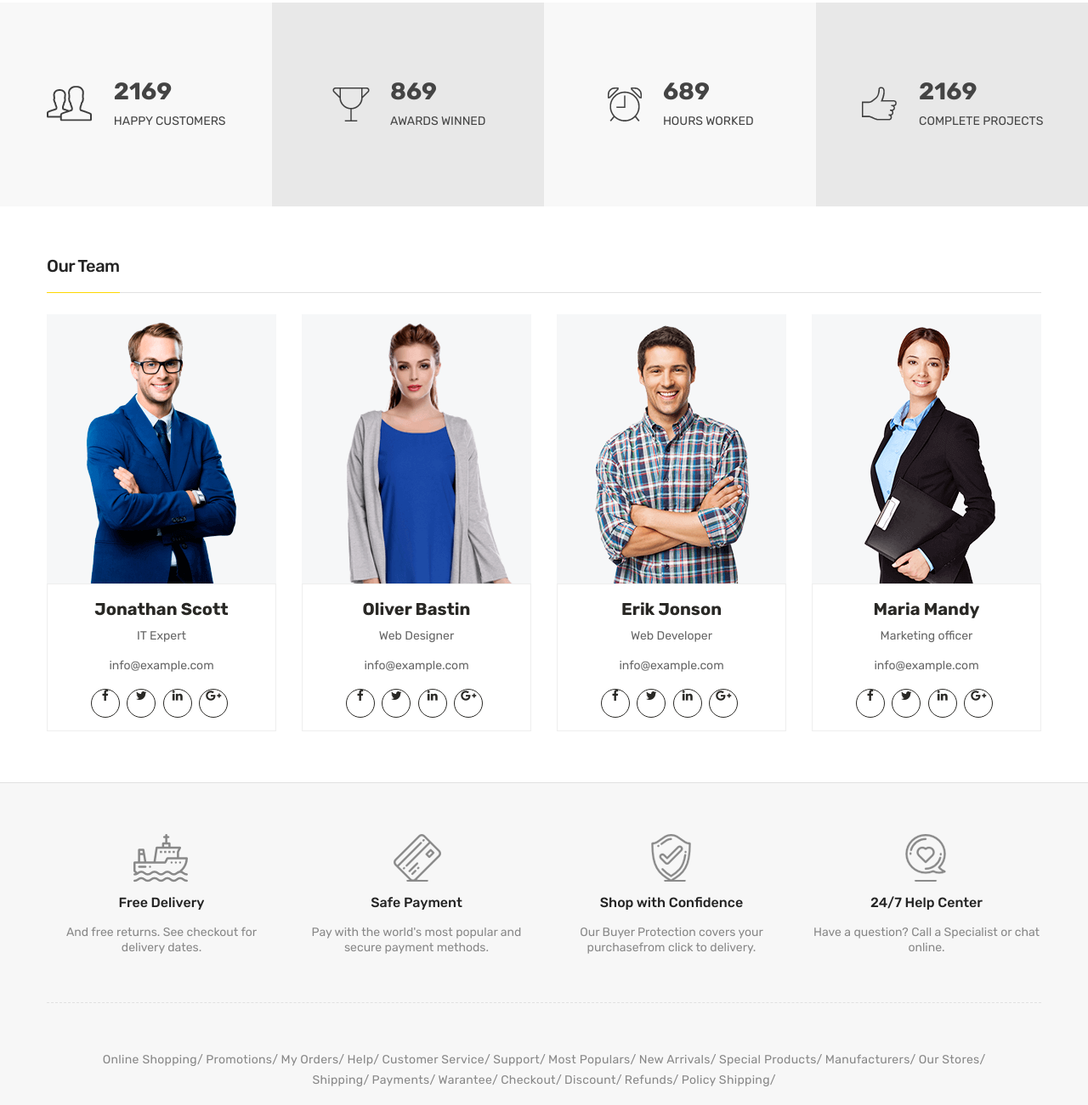
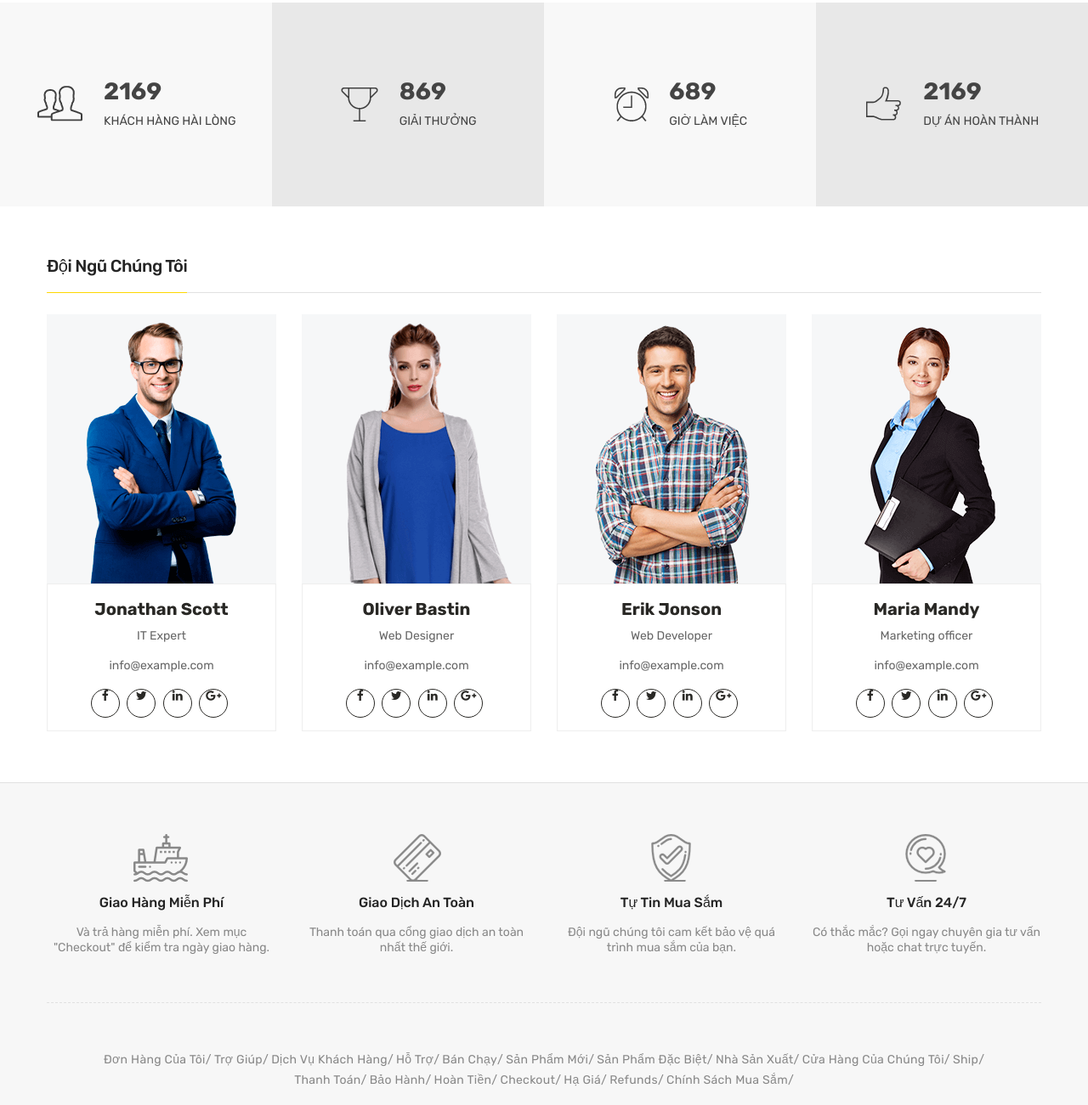
Before and after one commit to QDuy05/Web-Project, a website: page about-us.html in a window 1280 px wide. Shown: the part 1466-2767 px from the top of the page at 85% size. Drawn offline with Linux system fonts and the light colour scheme.

Commit message:
Update about-us.html

```diff
--- a/about-us.html
+++ b/about-us.html
@@ -34,7 +34,7 @@
                             <div class="col-lg-3 col-md-4">
                                 <div class="header-top-left">
                                     <ul class="phone-wrap">
-                                        <li><span>Telephone Enquiry:</span><a href="#">(+123) 123 321 345</a></li>
+                                        <li><span>Số điện thoại:</span><a href="#">(+123) 123 321 345</a></li>
                                     </ul>
                                 </div>
                             </div>
@@ -42,17 +42,17 @@
                                 <div class="header-top-right">
                                     <ul class="ht-menu">
                                         <li>
-                                            <div class="ht-setting-trigger"><span>Setting</span></div>
+                                            <div class="ht-setting-trigger"><span>Cài Đặt</span></div>
                                             <div class="setting ht-setting">
                                                 <ul class="ht-setting-list">
-                                                    <li><a href="login-register.html">My Account</a></li>
+                                                    <li><a href="login-register.html">Tài khoản của tôi</a></li>
                                                     <li><a href="checkout.html">Checkout</a></li>
-                                                    <li><a href="login-register.html">Sign In</a></li>
+                                                    <li><a href="login-register.html">Đăng Nhập</a></li>
                                                 </ul>
                                             </div>
                                         </li>
                                         <li>
-                                            <span class="currency-selector-wrapper">Currency :</span>
+                                            <span class="currency-selector-wrapper">Đơn vị tiền tệ :</span>
                                             <div class="ht-currency-trigger"><span>USD $</span></div>
                                             <div class="currency ht-currency">
                                                 <ul class="ht-setting-list">
@@ -62,11 +62,11 @@
                                             </div>
                                         </li>
                                         <li>
-                                            <span class="language-selector-wrapper">Language :</span>
-                                            <div class="ht-language-trigger"><span>English</span></div>
+                                             <span class="language-selector-wrapper">Ngôn Ngữ :</span>
+                                            <div class="ht-language-trigger"><span>Tiếng Việt</span></div>
                                             <div class="language ht-language">
                                                 <ul class="ht-setting-list">
-                                                    <li class="active"><a href="#"><img src="images/menu/flag-icon/1.jpg" alt="">English</a></li>
+                                                    <li class="active"><a href="#"><img src="images/menu/flag-icon/1.jpg" alt="">Tiếng Việt</a></li>
                                                     <li><a href="#"><img src="images/menu/flag-icon/2.jpg" alt="">Français</a></li>
                                                 </ul>
                                             </div>
@@ -159,9 +159,9 @@
                                 <div class="hb-menu">
                                     <nav>
                                         <ul>
-                                            <li class="dropdown-holder"><a href="index.html">Home</a>
-                                            <li><a href="about-us.html">About Us</a></li>
-                                            <li><a href="contact.html">Contact</a></li>
+                                             <li class="dropdown-holder"><a href="index.html">Trang Chủ</a>
+                                            <li><a href="about-us.html">Về Chúng Tôi</a></li>
+                                            <li><a href="contact.html">Liên Hệ</a></li>
                                         </ul>
                                     </nav>
                                 </div>
@@ -182,8 +182,8 @@
                 <div class="container">
                     <div class="breadcrumb-content">
                         <ul>
-                            <li><a href="index.html">Home</a></li>
-                            <li class="active">About Us</li>
+                            <li><a href="index.html">Trang Chủ</a></li>
+                            <li class="active">Về Chúng Tôi</li>
                         </ul>
                     </div>
                 </div>
@@ -193,7 +193,7 @@
                     <div class="row">
                         <div class="col-lg-6 order-last order-lg-first">
                             <div class="about-text-wrap">
-                                <h2><span>Provide Best</span>Product For You</h2>
+                                <h2><span>Mang Đến Những</span>Sản Phẩm Tốt Nhất</h2>
                                 <p>We provide the best Beard oile all over the world. We are the worldd best store in indi for Beard Oil. You can buy our product without any hegitation because they truste us and buy our product without any hagitation because they belive and always happy buy our product.</p>
                                 <p>Some of our customer say’s that they trust us and buy our product without any hagitation because they belive us and always happy to buy our product.</p>
                                 <p>We provide the beshat they trusted us and buy our product without any hagitation because they belive us and always happy to buy.</p>
@@ -221,7 +221,7 @@
                                             <h3 class="counter">2169</h3>
                                         </div>
                                         <div class="counter-text">
-                                            <span>HAPPY CUSTOMERS</span>
+                                            <span>KHÁCH HÀNG HÀI LÒNG</span>
                                         </div>
                                     </div>
                                 </div>
@@ -237,7 +237,7 @@
                                         <h3 class="counter">869</h3>
                                     </div>
                                     <div class="counter-text">
-                                        <span>AWARDS WINNED</span>
+                                        <span>GIẢI THƯỞNG</span>
                                     </div>
                                 </div>
                             </div>
@@ -252,7 +252,7 @@
                                         <h3 class="counter">689</h3>
                                     </div>
                                     <div class="counter-text">
-                                        <span>HOURS WORKED</span>
+                                        <span>GIỜ LÀM VIỆC</span>
                                     </div>
                                 </div>
                             </div>
@@ -267,7 +267,7 @@
                                         <h3 class="counter">2169</h3>
                                     </div>
                                     <div class="counter-text">
-                                        <span>COMPLETE PROJECTS</span>
+                                        <span>DỰ ÁN HOÀN THÀNH</span>
                                     </div>
                                 </div>
                             </div>
@@ -280,7 +280,7 @@
                     <div class="row">
                         <div class="col-12">
                             <div class="li-section-title capitalize mb-25">
-                                <h2><span>our team</span></h2>
+                                <h2><span>Đội ngũ chúng tôi</span></h2>
                             </div>
                         </div>
                     </div>
@@ -372,8 +372,8 @@
                                             <img src="images/shipping-icon/1.png" alt="Shipping Icon">
                                         </div>
                                         <div class="shipping-text">
-                                            <h2>Free Delivery</h2>
-                                            <p>And free returns. See checkout for delivery dates.</p>
+                                            <h2>Giao Hàng Miễn Phí</h2>
+                                            <p>Và trả hàng miễn phí. Xem mục "Checkout" để kiểm tra ngày giao hàng.</p>
                                         </div>
                                     </div>
                                 </div>
@@ -383,8 +383,8 @@
                                             <img src="images/shipping-icon/2.png" alt="Shipping Icon">
                                         </div>
                                         <div class="shipping-text">
-                                            <h2>Safe Payment</h2>
-                                            <p>Pay with the world's most popular and secure payment methods.</p>
+                                            <h2>Giao Dịch An Toàn</h2>
+                                            <p>Thanh toán qua cổng giao dịch an toàn nhất thế giới.</p>
                                         </div>
                                     </div>
                                 </div>
@@ -394,8 +394,8 @@
                                             <img src="images/shipping-icon/3.png" alt="Shipping Icon">
                                         </div>
                                         <div class="shipping-text">
-                                            <h2>Shop with Confidence</h2>
-                                            <p>Our Buyer Protection covers your purchasefrom click to delivery.</p>
+                                            <h2>Tự Tin Mua Sắm</h2>
+                                            <p>Đội ngũ chúng tôi cam kết bảo vệ quá trình mua sắm của bạn.</p>
                                         </div>
                                     </div>
                                 </div>
@@ -405,8 +405,8 @@
                                             <img src="images/shipping-icon/4.png" alt="Shipping Icon">
                                         </div>
                                         <div class="shipping-text">
-                                            <h2>24/7 Help Center</h2>
-                                            <p>Have a question? Call a Specialist or chat online.</p>
+                                            <h2>Tư Vấn 24/7</h2>
+                                            <p>Có thắc mắc? Gọi ngay chuyên gia tư vấn hoặc chat trực tuyến.</p>
                                         </div>
                                     </div>
                                 </div>
@@ -420,24 +420,23 @@
                             <div class="col-lg-12">
                                 <div class="footer-links">
                                     <ul>
-                                        <li><a href="#">Online Shopping</a></li>
-                                        <li><a href="#">Promotions</a></li>
-                                        <li><a href="#">My Orders</a></li>
-                                        <li><a href="#">Help</a></li>
-                                        <li><a href="#">Customer Service</a></li>
-                                        <li><a href="#">Support</a></li>
-                                        <li><a href="#">Most Populars</a></li>
-                                        <li><a href="#">New Arrivals</a></li>
-                                        <li><a href="#">Special Products</a></li>
-                                        <li><a href="#">Manufacturers</a></li>
-                                        <li><a href="#">Our Stores</a></li>
-                                        <li><a href="#">Shipping</a></li>
-                                        <li><a href="#">Payments</a></li>
-                                        <li><a href="#">Warantee</a></li>
+                                        <li><a href="#">Đơn Hàng Của Tôi</a></li>
+                                        <li><a href="#">Trợ Giúp</a></li>
+                                        <li><a href="#">Dịch Vụ Khách Hàng</a></li>
+                                        <li><a href="#">Hỗ Trợ</a></li>
+                                        <li><a href="#">Bán Chạy</a></li>
+                                        <li><a href="#">Sản Phẩm Mới</a></li>
+                                        <li><a href="#">Sản Phẩm Đặc Biệt</a></li>
+                                        <li><a href="#">Nhà Sản Xuất</a></li>
+                                        <li><a href="#">Cửa Hàng Của Chúng Tôi</a></li>
+                                        <li><a href="#">Ship</a></li>
+                                        <li><a href="#">Thanh Toán</a></li>
+                                        <li><a href="#">Bảo Hành</a></li>
+                                        <li><a href="#">Hoàn Tiền</a></li>
                                         <li><a href="#">Checkout</a></li>
-                                        <li><a href="#">Discount</a></li>
+                                        <li><a href="#">Hạ Giá</a></li>
                                         <li><a href="#">Refunds</a></li>
-                                        <li><a href="#">Policy Shipping</a></li>
+                                        <li><a href="#">Chính Sách Mua Sắm</a></li>
                                     </ul>
                                 </div>
                                 <div class="copyright text-center">
@@ -503,8 +502,8 @@
                                                     <li><i class="fa fa-star-o"></i></li>
                                                     <li class="no-star"><i class="fa fa-star-o"></i></li>
                                                     <li class="no-star"><i class="fa fa-star-o"></i></li>
-                                                    <li class="review-item"><a href="#">Read Review</a></li>
-                                                    <li class="review-item"><a href="#">Write Review</a></li>
+                                                    <li class="review-item"><a href="#">Xem Đánh Giá</a></li>
+                                                    <li class="review-item"><a href="#">Viết Đánh Giá</a></li>
                                                 </ul>
                                             </div>
                                             <div class="price-box pt-20">
```
